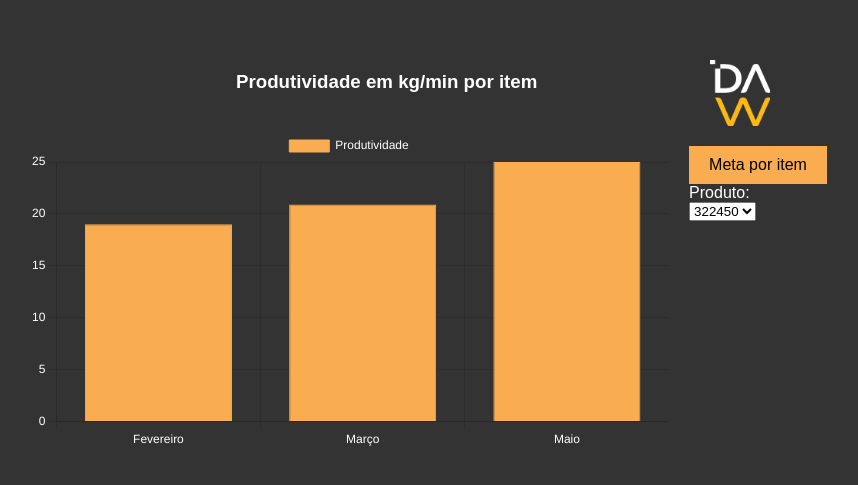
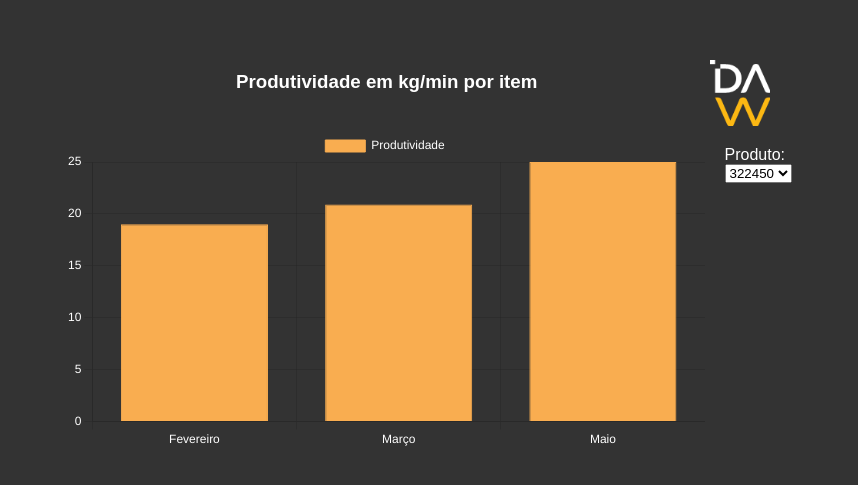
Before and after one commit to gabyysID/produtivity, a plain HTML site: page index.html in a window 1280 px wide. Shown: the part 141-626 px from the top of the page, without its empty margins (212-1070 px from the left). Drawn offline with nearby package versions, Linux system fonts and the light colour scheme.

Commit message:
Update index.html

```diff
--- a/index.html
+++ b/index.html
@@ -17,7 +17,6 @@
             <canvas id="productivityChart"></canvas>
         </div>
         <div class="controls">
-            <a href=""><button class="meta">Meta por item</button></a>
             <label for="dataSelect">Produto:</label>
             <select id="dataSelect">
                 <option value="322450">322450</option>
```
